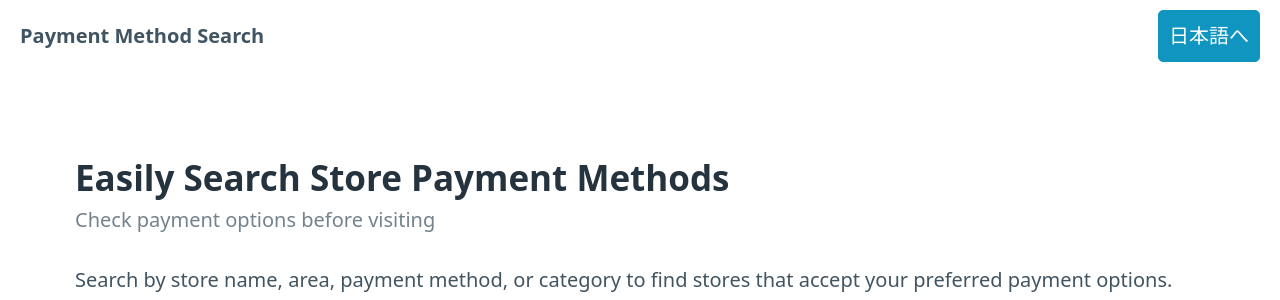
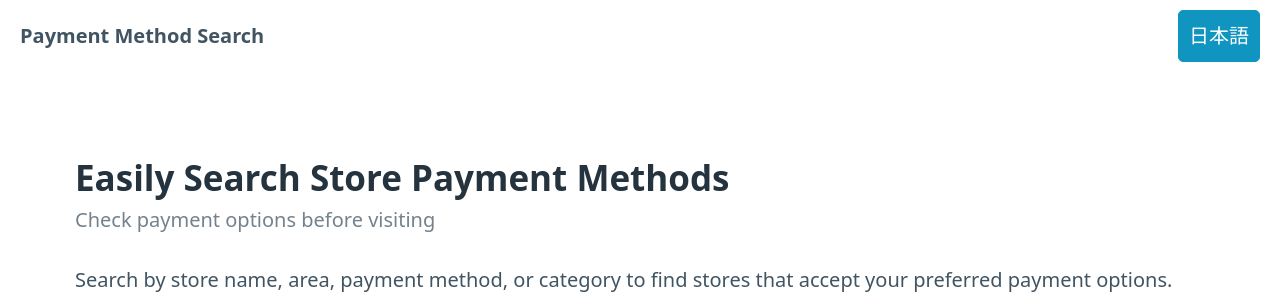
Before and after one commit to yabukilab/shimoda-b, a PHP site: page /index.php?lang=en in a window 1280 px wide. Shown: the top 300 px of the page. Run offline with PHP 8.4, Linux system fonts and the light colour scheme.

Commit message:
文章変更

```diff
--- a/index.php
+++ b/index.php
@@ -47,7 +47,7 @@ $is_en = ($lang === 'en');
   <ul>
     <li>
       <a href="?lang=<?= $is_en ? 'ja' : 'en' ?>" role="button">
-        <?= $is_en ? '日本語へ' : 'English' ?>
+        <?= $is_en ? '日本語' : 'English' ?>
       </a>
     </li>
   </ul>
```
